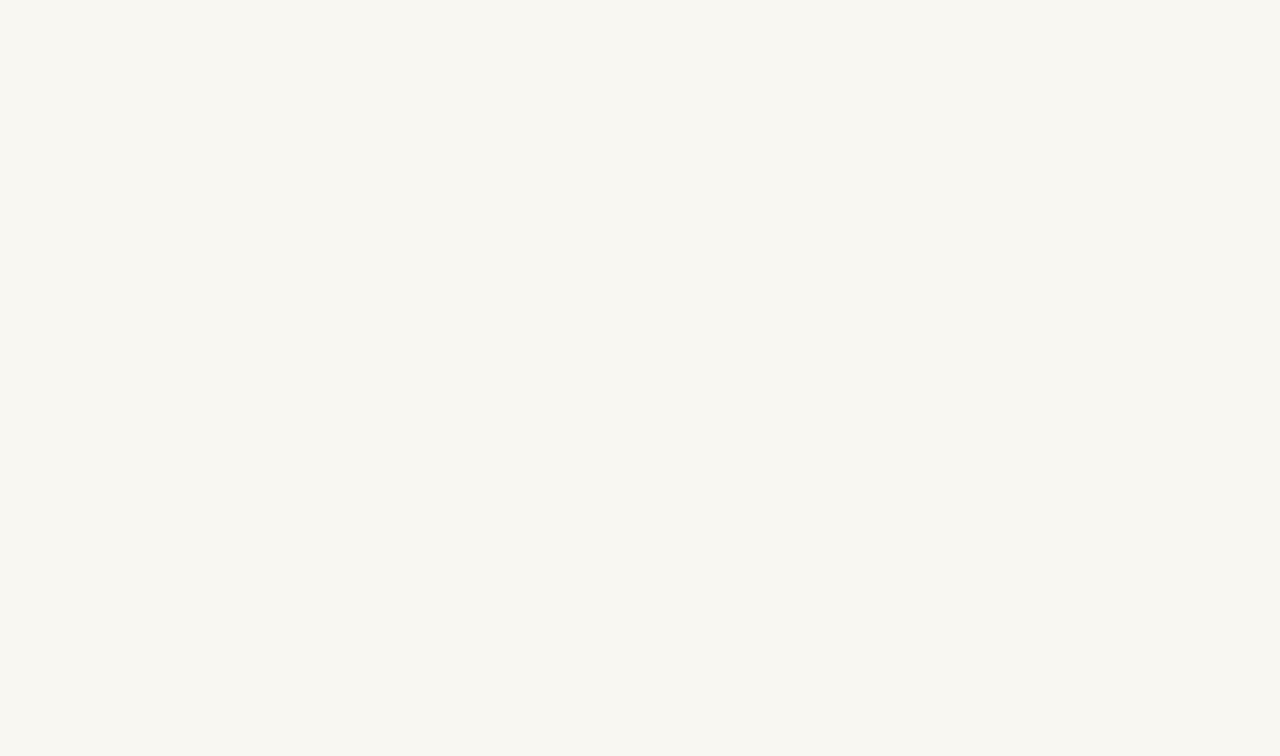
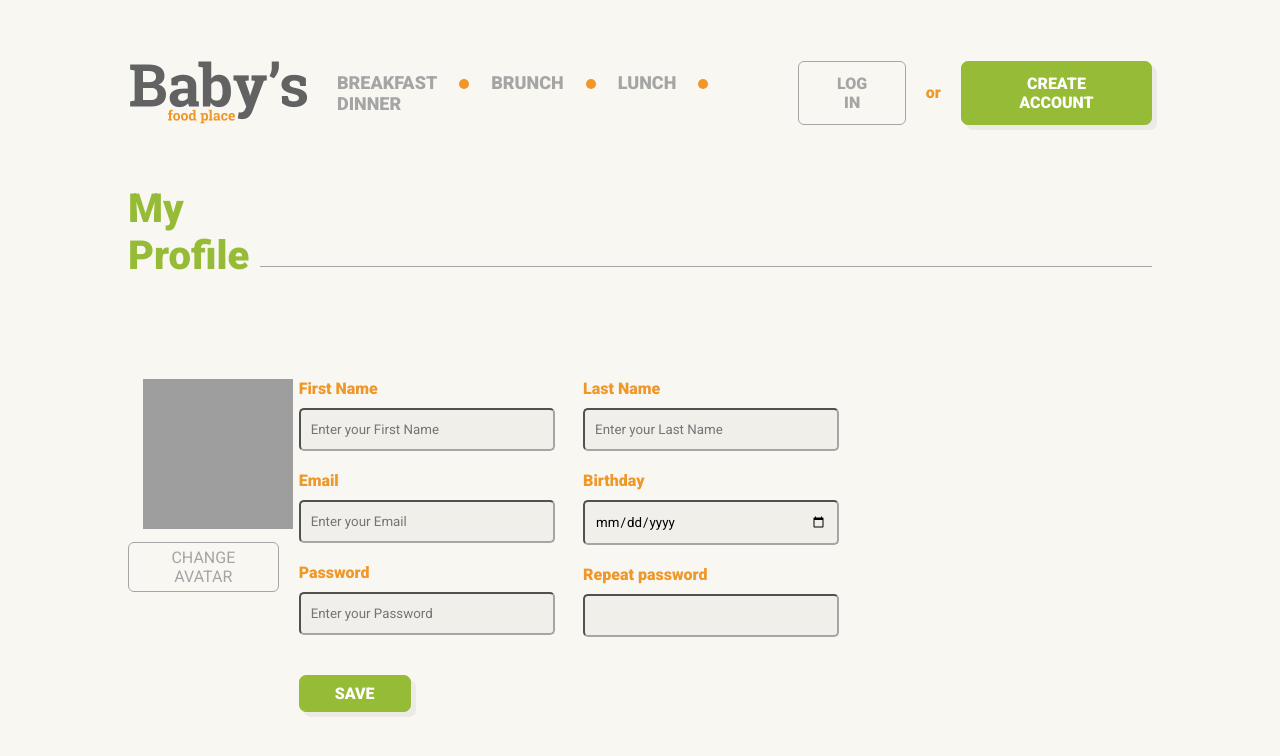
Before and after one commit to FilipAncevski/FoodPlaceProject, a React (Create React App) app in the folder web/: page /myprofile in a window 1280 px wide. Before the commit this address had no page. Shown: the top 756 px of the page. Built offline with nearby package versions, Linux system fonts and the light colour scheme; grey boxes are pictures that could not be loaded.

Commit message:
AddedMyProfileRouteAndComponent

```diff
--- /dev/null
+++ b/web/src/components/MyProfile.js
@@ -0,0 +1,87 @@
+import React from "react";
+import { Button } from "./Button";
+import "../css/MyProfile.css";
+
+export const MyProfile = () => {
+  return (
+    <div className="container my-profile">
+      <div className="heading-line-container">
+        <div className="heading">
+          <h1>My Profile</h1>
+        </div>
+        <div className="line-container"></div>
+      </div>
+      <div className="section-container">
+        <div className="section-edit-profile">
+          <form>
+            <div className="section-avatar column">
+              <div className="img-container">
+                <img
+                  src="https://cdn.shopify.com/s/files/1/0246/4622/1903/products/legostarwars-display_300x300.png?v=1578179637"
+                  alt="/"
+                />
+              </div>
+              <div className="btn-container">
+                <Button usageFor={"CHANGE AVATAR"} buttonType={"login-btn"} />
+              </div>
+            </div>
+            <div className="column">
+              <div className="login-form">
+                <label htmlFor="first_name">First Name</label>
+                <input
+                  placeholder="Enter your First Name"
+                  id="first_name"
+                  name="account[first_name]"
+                />
+              </div>
+              <div className="login-form">
+                <label htmlFor="email">Email</label>
+                <input
+                  placeholder="Enter your Email"
+                  id="email"
+                  name="account[email]"
+                />
+              </div>
+              <div className="login-form">
+                <label htmlFor="password">Password</label>
+                <input
+                  placeholder="Enter your Password"
+                  id="password"
+                  name="account[password]"
+                  type={"password"}
+                />
+              </div>
+              <div className="form-btn">
+                <Button usageFor={"SAVE"} buttonType={"register-btn"} />
+              </div>
+            </div>
+            <div className="column">
+              <div className="login-form">
+                <label htmlFor="last_name">Last Name</label>
+                <input
+                  placeholder="Enter your Last Name"
+                  id="last_name"
+                  name="account[last_name]"
+                />
+              </div>
+              <div className="login-form">
+                <label htmlFor="birthday">Birthday</label>
+                <input
+                  placeholder="dd-mm-yyyy"
+                  id="birthday"
+                  name="account[birthday]"
+                  type="date"
+                />
+              </div>
+              <div className="login-form">
+                <label htmlFor="repeat-password">Repeat password</label>
+                <input placeholder="" id="repeat-password" type={"password"} />
+              </div>
+            </div>
+            <div className="column"></div>
+          </form>
+        </div>
+      </div>
+    </div>
+  );
+};
--- /dev/null
+++ b/web/src/css/MyProfile.css
@@ -0,0 +1,72 @@
+.container {
+    width: 80%;
+    height: 185px;
+    margin: 0px auto;
+}
+
+.container .heading-line-container .heading {
+    flex: 2;
+}
+
+.container .heading-line-container .line-container {
+    flex: 13.5;
+}
+
+.container .section-container .section-edit-profile .section-avatar {
+    display: flex;
+    flex-direction: column;
+    justify-content: space-between;
+    align-items: flex-start;
+}
+
+.container .section-container .section-edit-profile .section-avatar .img-container img{
+    width: 150px;
+    height: 150px;
+}
+
+.container .section-container .section-edit-profile .section-avatar .img-container {
+    position: relative;
+    left: 15px;
+}
+
+.container .section-container .section-edit-profile .section-avatar .btn-container{
+    position: relative;
+    bottom: 100px;
+}
+
+.container .section-container .section-edit-profile .section-avatar .btn-container button{
+    padding: 5px 22px;
+    font-weight: 100;
+}
+
+.section-edit-profile {
+    width: 100%;
+    height: 100%;
+}
+
+.section-edit-profile form{
+    display: flex;
+    flex-direction: row;
+}
+
+.section-edit-profile form .column{
+    flex: 1;
+}
+
+.section-container .section-edit-profile form .section-avatar{
+    flex: 0.6;
+}
+
+.section-edit-profile form .column input {
+    width: 90%;
+}
+
+.section-edit-profile form .column:nth-child(2) .form-btn{
+    position: relative;
+    right: 20px;
+    top: 20px;
+}
+
+.section-edit-profile form .column:nth-child(2) .form-btn button{
+    padding: 8px 35px;
+}
--- a/web/src/index.js
+++ b/web/src/index.js
@@ -4,6 +4,7 @@ import { BrowserRouter as Router, Route, Routes } from "react-router-dom";
 import App from "./components/App";
 import { Login } from "./components/Login";
 import { Register } from "./components/Register";
+import { MyProfile } from "./components/MyProfile";
 import "./css/index.css";
 
 const root = ReactDOM.createRoot(document.getElementById("root"));
@@ -13,6 +14,7 @@ root.render(
       <Route path="/" element={<App />}>
         <Route path="/login" element={<Login />} />
         <Route path="/register" element={<Register />} />
+        <Route path="/myprofile" element={<MyProfile />} />
       </Route>
     </Routes>
   </Router>
```
